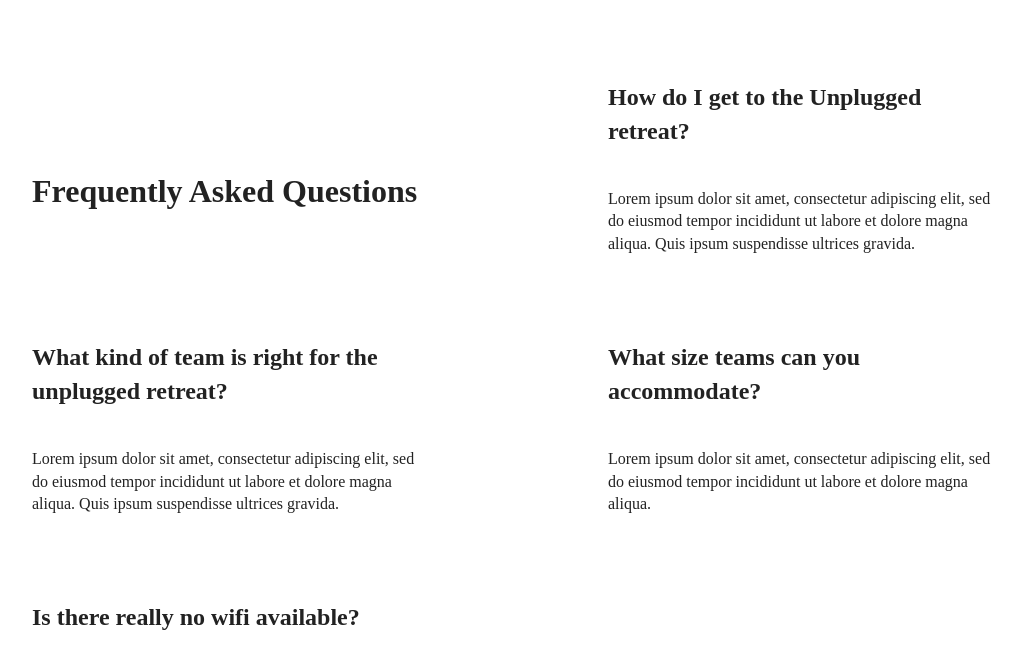
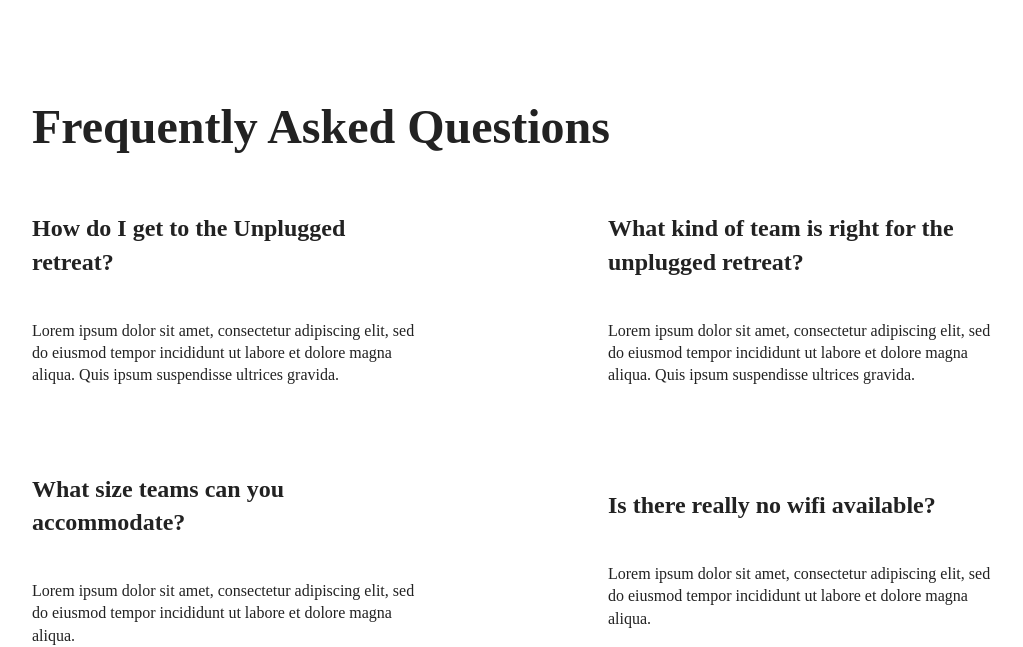
Before and after one commit to codercreative/unplugged-retreat, a website: page faq/index.html in a window 1280 px wide. Shown: the part 163-810 px from the top of the page, without its empty margins (128-1151 px from the left). Drawn offline with Linux system fonts and the light colour scheme; files whose address does not match are found by name.

Commit message:
Finalized Desktop version of FAQ section

```diff
--- a/css/main.css
+++ b/css/main.css
@@ -579,7 +579,9 @@
 /* ==========================================================================
    FAQ
    ========================================================================== */
-
+ .faq h1 {
+  font-size: 3em;
+ }
 
 
 }
```
